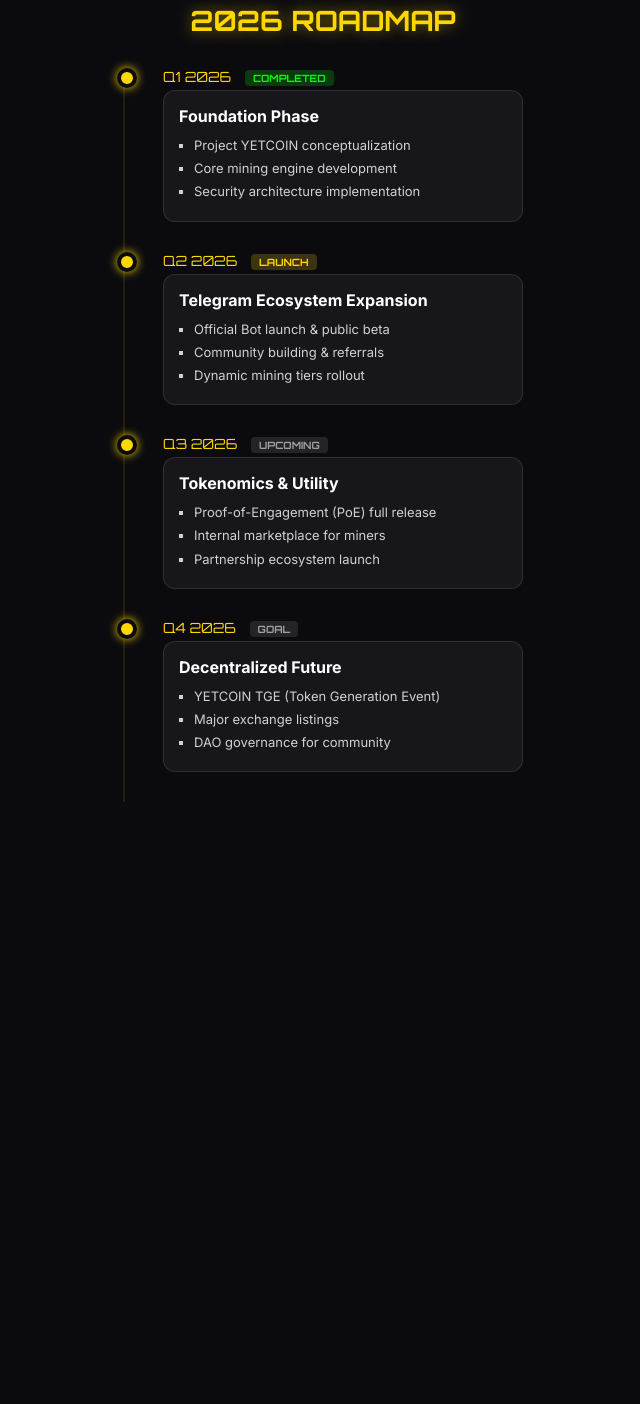
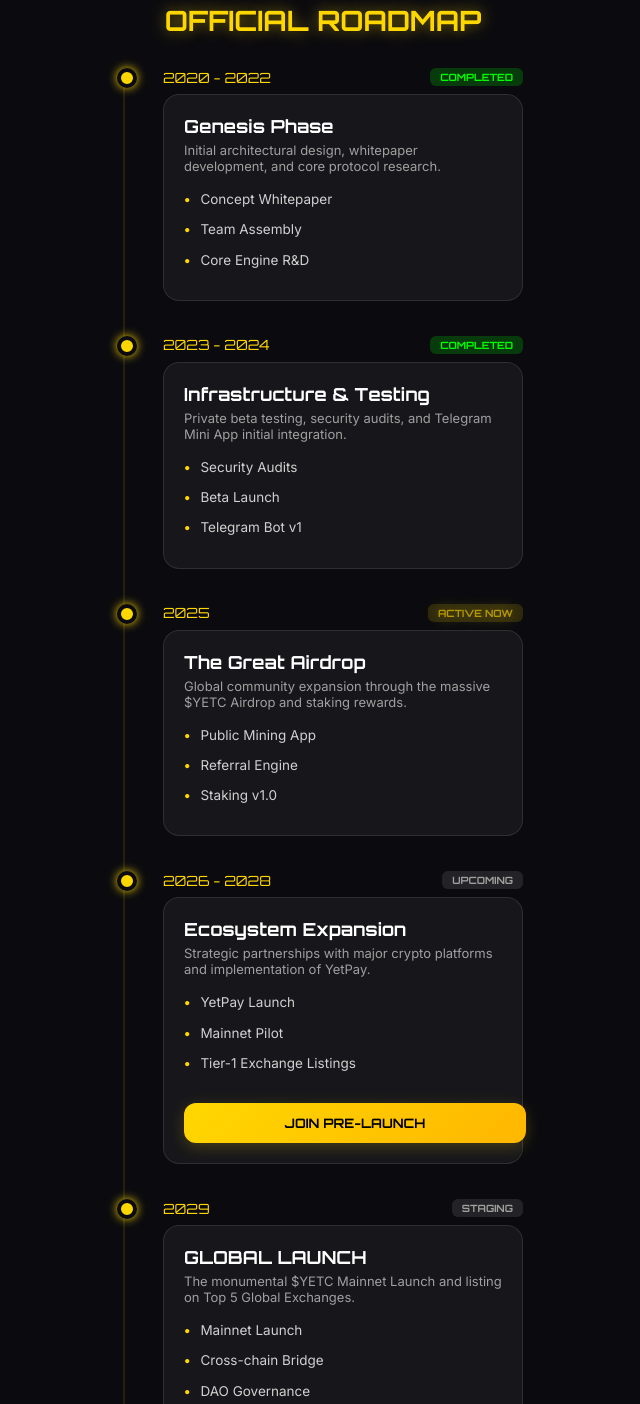
Before and after one commit to malkuplays/yetcoinstgbot, a website: page public/roadmap.html in a window 1280 px wide. Shown: the part 37-1441 px from the top of the page, without its empty margins (317-957 px from the left). Before the commit the page ends 859 px from the top, so only its background shows below. Drawn offline with Linux system fonts and the light colour scheme; a script that the page names is missing.

Commit message:
Updated Roadmap with the complete project timeline and 'Join Pre-Launch' call-to-action buttons.

```diff
--- a/public/roadmap.html
+++ b/public/roadmap.html
@@ -47,6 +47,7 @@
             position: relative;
             padding-left: 20px;
             box-sizing: border-box;
+            margin-bottom: 50px;
         }
 
         /* Timeline vertical line */
@@ -62,9 +63,10 @@
 
         .roadmap-item {
             position: relative;
-            margin-bottom: 30px;
+            margin-bottom: 35px;
             padding-left: 20px;
-            animation: fadeIn 0.8s ease-out;
+            animation: fadeIn 0.8s ease-out forwards;
+            opacity: 0;
         }
 
         /* Timeline dot */
@@ -82,120 +84,229 @@
             z-index: 10;
         }
 
-        .roadmap-quarter {
+        .roadmap-phase {
             font-family: 'Orbitron', sans-serif;
             font-size: 14px;
             color: var(--primary);
-            margin-bottom: 5px;
-            display: block;
+            margin-bottom: 8px;
+            display: flex;
+            align-items: center;
+            justify-content: space-between;
         }
 
         .roadmap-card {
             background: var(--card-bg);
             border: 1px solid rgba(255, 255, 255, 0.1);
-            border-radius: 12px;
-            padding: 15px;
+            border-radius: 16px;
+            padding: 20px;
+            transition: transform 0.3s ease;
+        }
+
+        .roadmap-card:hover {
+            transform: translateY(-5px);
+            background: rgba(255, 255, 255, 0.08);
         }
 
         .roadmap-card h3 {
-            margin: 0 0 10px 0;
-            font-size: 16px;
+            margin: 0 0 5px 0;
+            font-size: 18px;
+            font-family: 'Orbitron', sans-serif;
+            color: #fff;
+        }
+
+        .roadmap-card .tagline {
+            font-size: 13px;
+            color: var(--secondary-text);
+            margin-bottom: 15px;
+            display: block;
         }
 
         .roadmap-card ul {
             margin: 0;
-            padding-left: 15px;
-            list-style-type: square;
+            padding-left: 0;
+            list-style-type: none;
         }
 
         .roadmap-card li {
-            font-size: 13px;
+            font-size: 13.5px;
             color: #d1d1d1;
-            margin-bottom: 5px;
-            line-height: 1.4;
+            margin-bottom: 10px;
+            line-height: 1.5;
+            display: flex;
+            align-items: flex-start;
+            gap: 10px;
+        }
+
+        .roadmap-card li::before {
+            content: '•';
+            color: var(--primary);
+            font-weight: bold;
         }
 
         .status {
             font-size: 10px;
             text-transform: uppercase;
             font-weight: bold;
-            padding: 2px 8px;
-            border-radius: 4px;
-            margin-left: 10px;
+            padding: 3px 10px;
+            border-radius: 6px;
             vertical-align: middle;
         }
 
         .status-done { background: rgba(0, 255, 0, 0.2); color: #00FF00; }
-        .status-inprogress { background: rgba(255, 215, 0, 0.2); color: var(--primary); }
-        .status-next { background: rgba(255, 255, 255, 0.1); color: var(--secondary-text); }
+        .status-active { background: rgba(255, 215, 0, 0.2); color: var(--primary); animation: pulse 2s infinite; }
+        .status-future { background: rgba(255, 255, 255, 0.1); color: var(--secondary-text); }
+
+        .btn-join {
+            display: inline-block;
+            width: 100%;
+            padding: 12px;
+            margin-top: 20px;
+            background: linear-gradient(135deg, var(--primary), #FFB700);
+            color: #000;
+            text-decoration: none;
+            text-align: center;
+            border-radius: 12px;
+            font-weight: bold;
+            font-family: 'Orbitron', sans-serif;
+            font-size: 13px;
+            text-transform: uppercase;
+            transition: all 0.3s;
+            box-shadow: 0 4px 15px rgba(255, 215, 0, 0.2);
+        }
+
+        .btn-join:hover {
+            transform: scale(1.02);
+            box-shadow: 0 6px 20px rgba(255, 215, 0, 0.4);
+        }
 
         @keyframes fadeIn {
-            from { opacity: 0; transform: translateX(20px); }
-            to { opacity: 1; transform: translateX(0); }
+            from { opacity: 0; transform: translateY(20px); }
+            to { opacity: 1; transform: translateY(0); }
+        }
+
+        @keyframes pulse {
+            0% { opacity: 1; text-shadow: 0 0 5px var(--primary); }
+            50% { opacity: 0.7; text-shadow: 0 0 15px var(--primary); }
+            100% { opacity: 1; text-shadow: 0 0 5px var(--primary); }
         }
 
         .roadmap-item:nth-child(1) { animation-delay: 0.1s; }
-        .roadmap-item:nth-child(2) { animation-delay: 0.3s; }
-        .roadmap-item:nth-child(3) { animation-delay: 0.5s; }
-        .roadmap-item:nth-child(4) { animation-delay: 0.7s; }
+        .roadmap-item:nth-child(2) { animation-delay: 0.2s; }
+        .roadmap-item:nth-child(3) { animation-delay: 0.3s; }
+        .roadmap-item:nth-child(4) { animation-delay: 0.4s; }
+        .roadmap-item:nth-child(5) { animation-delay: 0.5s; }
+        .roadmap-item:nth-child(6) { animation-delay: 0.6s; }
 
     </style>
 </head>
 <body>
     <div class="header">
-        <div class="logo">2026 ROADMAP</div>
+        <div class="logo">OFFICIAL ROADMAP</div>
     </div>
 
     <div class="roadmap-container">
-        <!-- Q1 -->
+        <!-- 2020 - 2022 -->
         <div class="roadmap-item">
-            <span class="roadmap-quarter">Q1 2026 <span class="status status-done">COMPLETED</span></span>
+            <div class="roadmap-phase">
+                <span>2020 - 2022</span>
+                <span class="status status-done">COMPLETED</span>
+            </div>
             <div class="roadmap-card">
-                <h3>Foundation Phase</h3>
+                <h3>Genesis Phase</h3>
+                <span class="tagline">Initial architectural design, whitepaper development, and core protocol research.</span>
                 <ul>
-                    <li>Project YETCOIN conceptualization</li>
-                    <li>Core mining engine development</li>
-                    <li>Security architecture implementation</li>
+                    <li>Concept Whitepaper</li>
+                    <li>Team Assembly</li>
+                    <li>Core Engine R&D</li>
                 </ul>
             </div>
         </div>
 
-        <!-- Q2 -->
+        <!-- 2023 - 2024 -->
         <div class="roadmap-item">
-            <span class="roadmap-quarter">Q2 2026 <span class="status status-inprogress">LAUNCH</span></span>
+            <div class="roadmap-phase">
+                <span>2023 - 2024</span>
+                <span class="status status-done">COMPLETED</span>
+            </div>
             <div class="roadmap-card">
-                <h3>Telegram Ecosystem Expansion</h3>
+                <h3>Infrastructure & Testing</h3>
+                <span class="tagline">Private beta testing, security audits, and Telegram Mini App initial integration.</span>
                 <ul>
-                    <li>Official Bot launch & public beta</li>
-                    <li>Community building & referrals</li>
-                    <li>Dynamic mining tiers rollout</li>
+                    <li>Security Audits</li>
+                    <li>Beta Launch</li>
+                    <li>Telegram Bot v1</li>
                 </ul>
             </div>
         </div>
 
-        <!-- Q3 -->
+        <!-- 2025 -->
         <div class="roadmap-item">
-            <span class="roadmap-quarter">Q3 2026 <span class="status status-next">UPCOMING</span></span>
+            <div class="roadmap-phase">
+                <span>2025</span>
+                <span class="status status-active">ACTIVE NOW</span>
+            </div>
             <div class="roadmap-card">
-                <h3>Tokenomics & Utility</h3>
+                <h3>The Great Airdrop</h3>
+                <span class="tagline">Global community expansion through the massive $YETC Airdrop and staking rewards.</span>
                 <ul>
-                    <li>Proof-of-Engagement (PoE) full release</li>
-                    <li>Internal marketplace for miners</li>
-                    <li>Partnership ecosystem launch</li>
+                    <li>Public Mining App</li>
+                    <li>Referral Engine</li>
+                    <li>Staking v1.0</li>
                 </ul>
             </div>
         </div>
 
-        <!-- Q4 -->
+        <!-- 2026 - 2028 -->
         <div class="roadmap-item">
-            <span class="roadmap-quarter">Q4 2026 <span class="status status-next">GOAL</span></span>
+            <div class="roadmap-phase">
+                <span>2026 - 2028</span>
+                <span class="status status-future">UPCOMING</span>
+            </div>
             <div class="roadmap-card">
-                <h3>Decentralized Future</h3>
+                <h3>Ecosystem Expansion</h3>
+                <span class="tagline">Strategic partnerships with major crypto platforms and implementation of YetPay.</span>
                 <ul>
-                    <li>YETCOIN TGE (Token Generation Event)</li>
-                    <li>Major exchange listings</li>
-                    <li>DAO governance for community</li>
+                    <li>YetPay Launch</li>
+                    <li>Mainnet Pilot</li>
+                    <li>Tier-1 Exchange Listings</li>
                 </ul>
+                <a href="https://t.me/yetcoinsbot/YETC?startapp=6734633336" class="btn-join">Join Pre-Launch</a>
+            </div>
+        </div>
+
+        <!-- 2029 -->
+        <div class="roadmap-item">
+            <div class="roadmap-phase">
+                <span>2029</span>
+                <span class="status status-future">STAGING</span>
+            </div>
+            <div class="roadmap-card">
+                <h3>GLOBAL LAUNCH</h3>
+                <span class="tagline">The monumental $YETC Mainnet Launch and listing on Top 5 Global Exchanges.</span>
+                <ul>
+                    <li>Mainnet Launch</li>
+                    <li>Cross-chain Bridge</li>
+                    <li>DAO Governance</li>
+                </ul>
+                <a href="https://t.me/yetcoinsbot/YETC?startapp=6734633336" class="btn-join">Join Pre-Launch</a>
+            </div>
+        </div>
+
+        <!-- 2030 - 2035 -->
+        <div class="roadmap-item">
+            <div class="roadmap-phase">
+                <span>2030 - 2035</span>
+                <span class="status status-future">LONG-TERM VISION</span>
+            </div>
+            <div class="roadmap-card">
+                <h3>Hyper-Growth & Vision</h3>
+                <span class="tagline">Becoming the dominant ecosystem for decentralized social finance and AI integrations.</span>
+                <ul>
+                    <li>AI Trading Tools</li>
+                    <li>Global Merchant Ads</li>
+                    <li>Web3 OS Integration</li>
+                </ul>
+                <a href="https://t.me/yetcoinsbot/YETC?startapp=6734633336" class="btn-join">Join Pre-Launch</a>
             </div>
         </div>
     </div>
```
